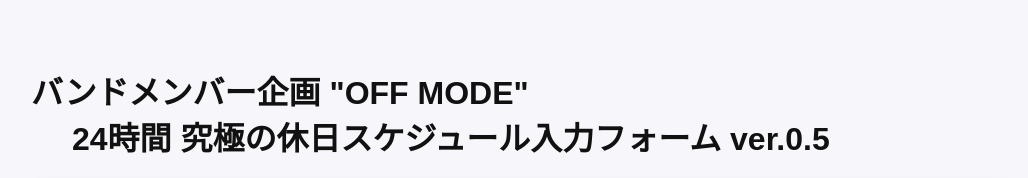
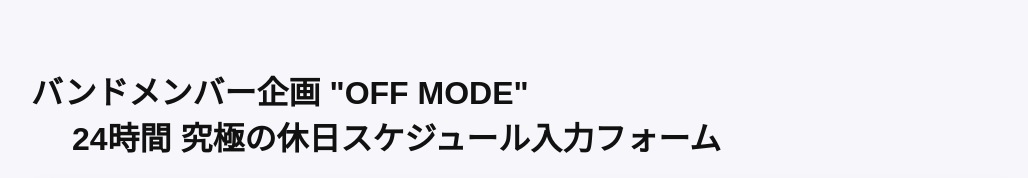
Before and after one commit to mhmh225-maker/schedule, a plain HTML site: page index.html in a window 1280 px wide. Shown: the top 178 px of the page, without its empty margins (119-1147 px from the left). Drawn offline with nearby package versions, Linux system fonts and the light colour scheme.

Commit message:
Update index.html

```diff
--- a/index.html
+++ b/index.html
@@ -96,7 +96,7 @@
 <body>
 <div class="wrap">
   <h1>バンドメンバー企画 "OFF MODE" <br>
-    24時間 究極の休日スケジュール入力フォーム ver.0.5</h1>
+    24時間 究極の休日スケジュール入力フォーム</h1>
 
   <div class="card" style="margin-bottom:16px">
     <label>あなたの名前</label>
```
